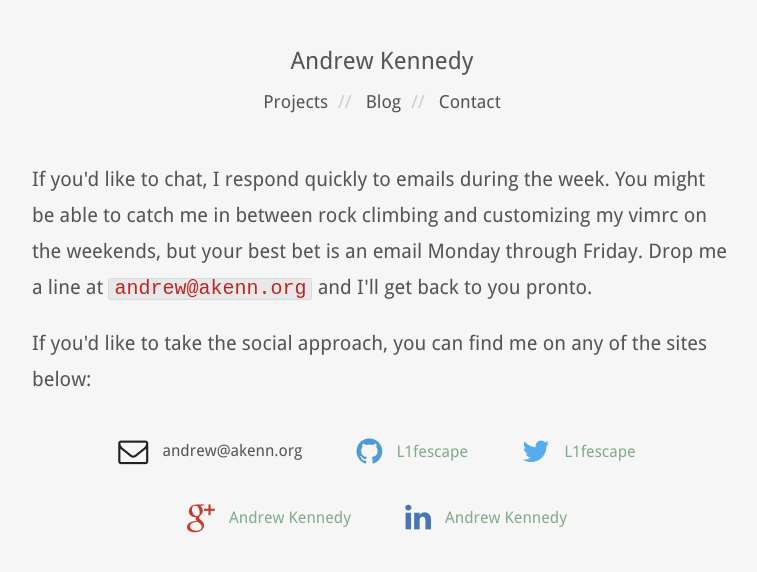
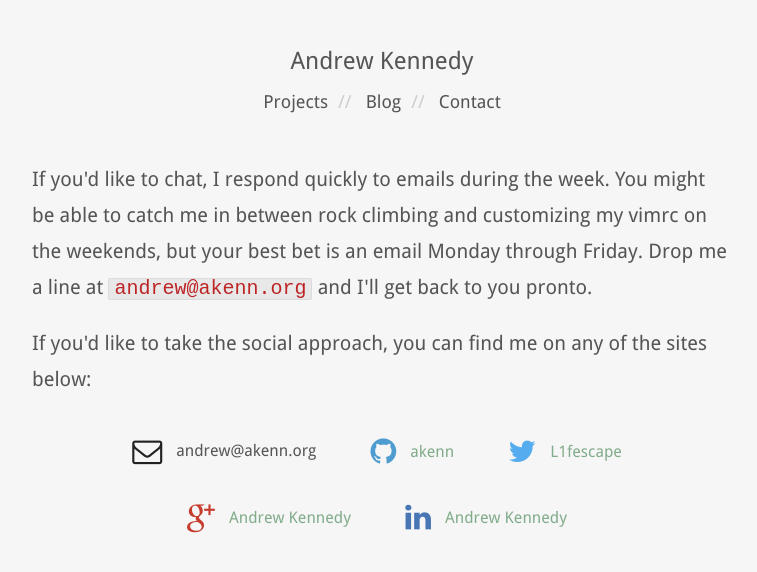
Before and after one commit to L1fescape/akenn.org, a Jekyll site: the page built from contact/index.html, in a window 1280 px wide. Shown: the top 572 px of the page, without its empty margins (258-1015 px from the left). Built offline with Jekyll 4.4.1, drawn with Linux system fonts in a browser that asks for light colours; Markdown is read by kramdown in place of the engine named in the settings.

Commit message:
new github handle bitches. also forgot to add images

```diff
--- a/_layouts/project.html
+++ b/_layouts/project.html
@@ -2,6 +2,7 @@
 layout: main
 ---
 
+<div class='container'>
   <div class='project single'>
     <div class='info'>
       <a href='{{ page.link }}'>
@@ -33,3 +34,4 @@
       {{  content }}
     </div>
   </div>
+</div>
--- a/contact/index.html
+++ b/contact/index.html
@@ -8,7 +8,7 @@
       <p>If you'd like to take the social approach, you can find me on any of the sites below:</p>
       <ul class='contact-list'>
         <li><i class="fa fa-envelope-o"></i> andrew@akenn.org</li>
-        <li><a href="https://github.com/L1fescape"><i class="fa fa-github selected"></i> L1fescape</a></li>
+        <li><a href="https://github.com/akenn"><i class="fa fa-github selected"></i> akenn</a></li>
         <li><a href="https://twitter.com/L1fescape"><i class="fa fa-twitter selected"></i> L1fescape</a></li>
         <li><a href="https://plus.google.com/113415129270300199292/posts"><i class="fa fa-google-plus selected"></i> Andrew Kennedy</a></li>
         <li><a href="http://www.linkedin.com/profile/view?id=194622112"><i class="fa fa-linkedin selected"></i> Andrew Kennedy</a></li>
```
Also changed, not shown: blog/images/chrome-notifications/header.png (added), blog/images/jekyll/header.png (added), blog/images/mac/header.png (added), blog/images/mavericks-dashboard/header.png (added), blog/images/scary/header.png (added), css/fonts/DroidSansBold.woff (added), images/headshot.jpg (added). Lines whose indentation alone changed are shown as unchanged.
